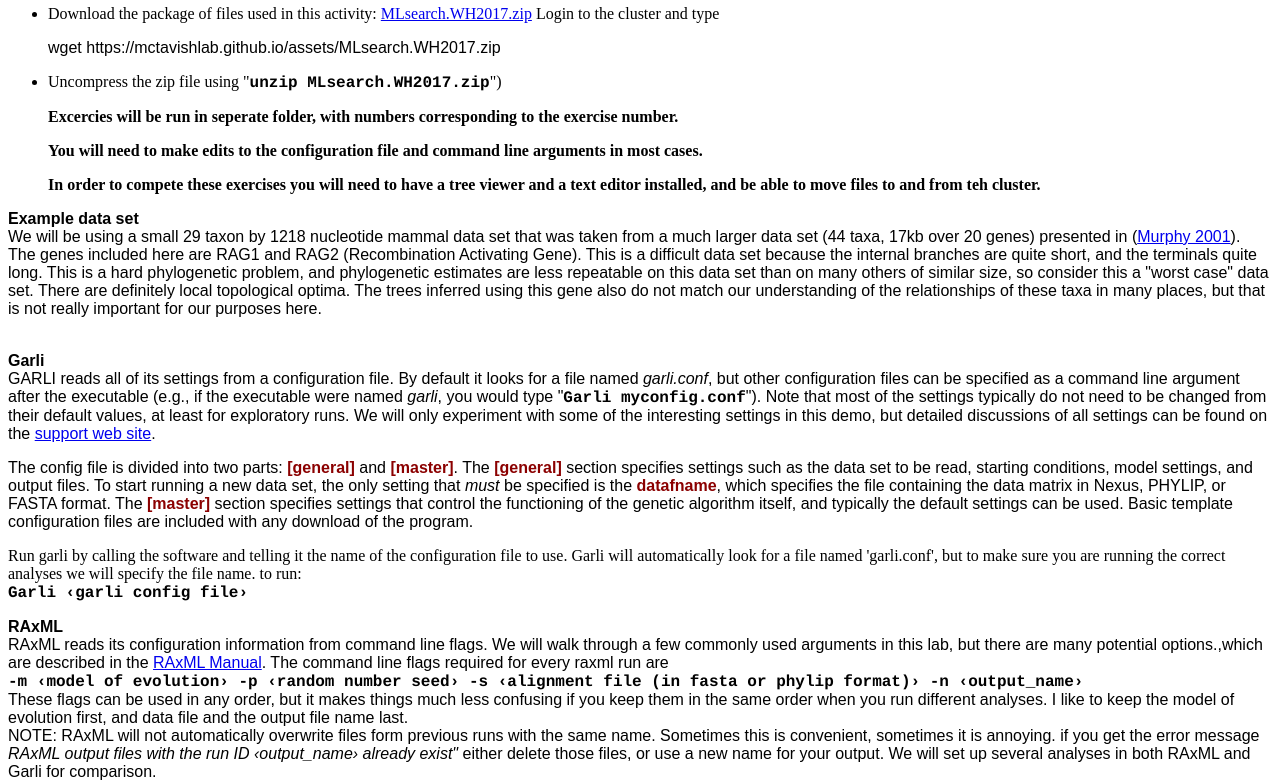
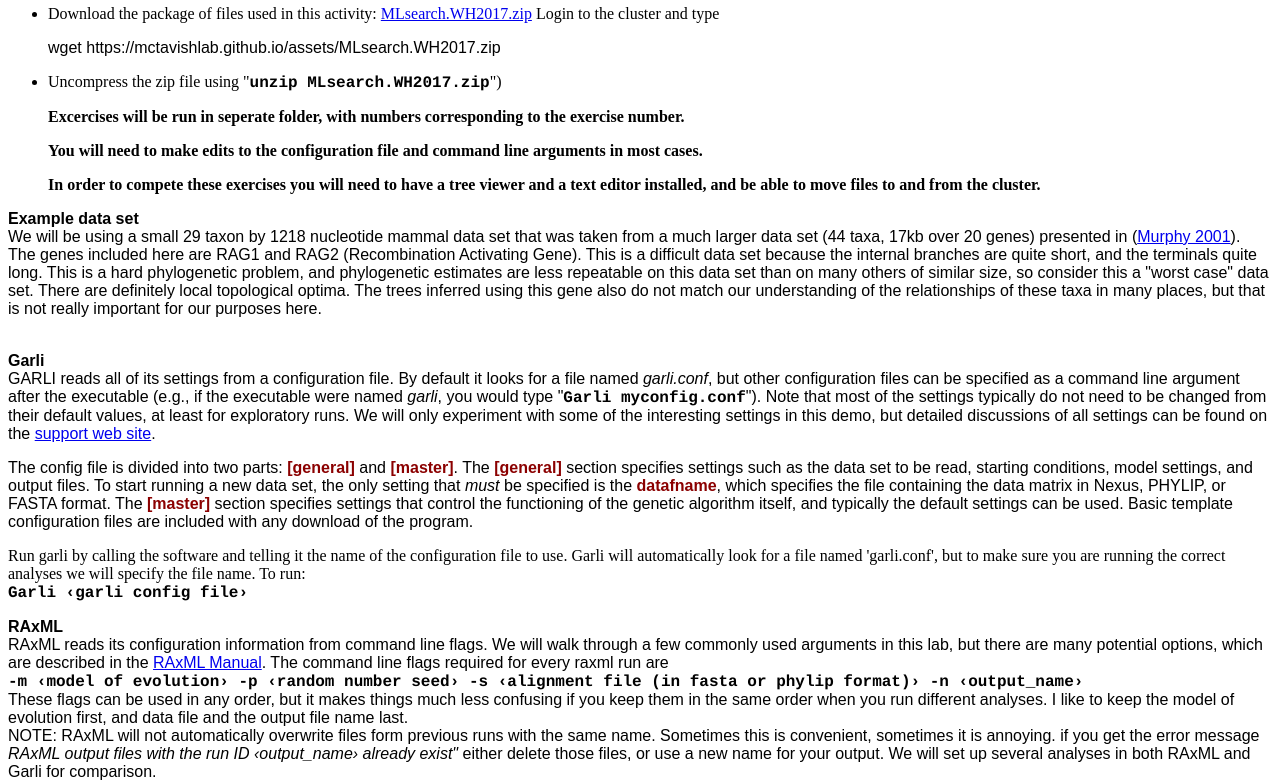
Before and after one commit to McTavishLab/mctavishlab.github.io, a Jekyll site: the page MLsearchLab.html, which Jekyll copies as it is, in a window 1280 px wide and 1400 px high. Shown: the part 415-1197 px from the top of the window. Built offline with Jekyll 4.4.1, drawn with Linux system fonts in a browser that asks for light colours; some of the changed text lies outside the part shown.

Commit message:
small typo fixes

```diff
--- a/MLsearchLab.html
+++ b/MLsearchLab.html
@@ -68,11 +68,11 @@ Login to the cluster and type</p>
 <p>wget https://mctavishlab.github.io/assets/MLsearch.WH2017.zip
 </li><li>Uncompress the zip file using "<span class="command">unzip MLsearch.WH2017.zip</span>")
 </ul>
-<ul><b> Excercies will be run in seperate folder, with numbers corresponding to the exercise number.</b>
+<ul><b> Excercises will be run in seperate folder, with numbers corresponding to the exercise number.</b>
 </ul>
 <ul><b>You will need to make edits to the configuration file and command line arguments in most cases.</b>
 </ul>
-<ul><b>In order to compete these exercises you will need to have a tree viewer and a text editor installed, and be able to move files to and from teh cluster.</b>
+<ul><b>In order to compete these exercises you will need to have a tree viewer and a text editor installed, and be able to move files to and from the cluster.</b>
 </ul>
 <p>
 <strong>Example data set</strong><br>
@@ -89,12 +89,12 @@ The config file is divided into two parts: <span class="config">[general]</span>
 
 Run garli by calling the software and telling it the name of the configuration file to use.
 Garli will automatically look for a file named 'garli.conf', but to make sure you are running the correct analyses we will specify the file name.
-to run:<br>
+To run:<br>
 <span class="command"> Garli &lsaquo;garli config file&rsaquo;</span>
 <p>
 <strong>RAxML</strong><br>
 RAxML reads its configuration information from command line flags.
-We will walk through a few commonly used arguments in this lab, but there are many potential options.,which are described in the
+We will walk through a few commonly used arguments in this lab, but there are many potential options, which are described in the
 <a href="https://sco.h-its.org/exelixis/resource/download/NewManual.pdf" target="_new">RAxML Manual</a>.
 
 
@@ -245,7 +245,7 @@ Are the branch lengths?<br>
 
 It isn't easy to check by eye! And because of different choices made in the likelihood computation, the likelihoods are not directly comparable.
 
-Use the 'treecompare.py' script to compare the differences between the two ML tree estimates.<br>
+On the cluster, use the 'treecompare.py' script to compare the differences between the two ML tree estimates.<br>
 Check out the Robinson Foulds distances between the Garli and RAxML estimates:
 using "<span class="command">python treecompare.py RAxML_bestTree.rax01 &lsaquo;treefile format&rsaquo; garli.best.tre &lsaquo;treefile format&rsaquo;</span>",
 (open the tree files in your text editor to figure out what the tree file formats are for these two trees.) <br>
```
Also changed, not shown: other parts of MLsearchLab.html (+1 -1 lines).
